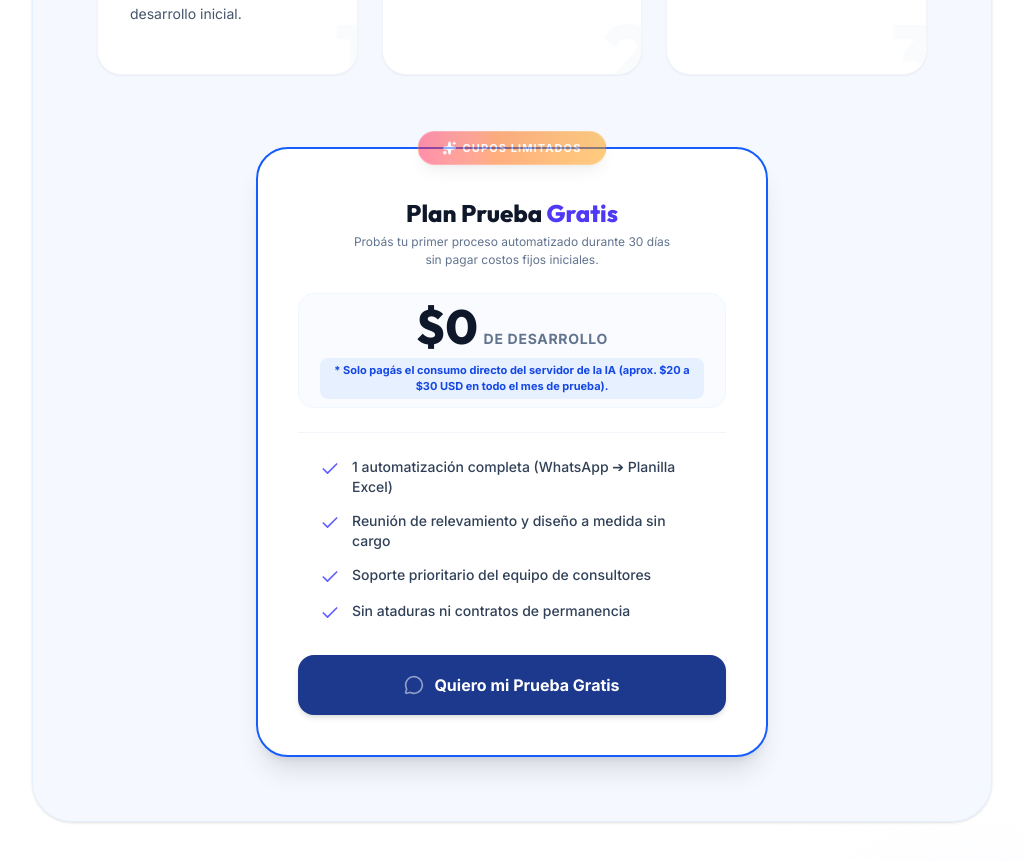
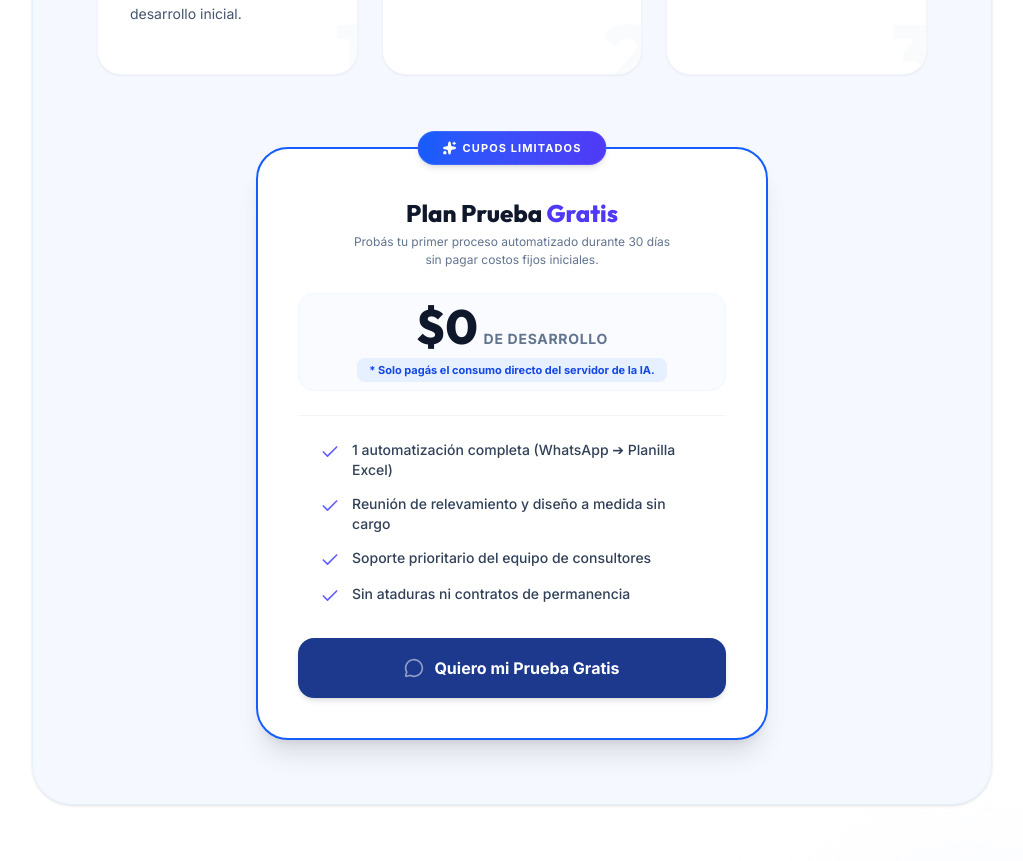
Before and after one commit to Ezequielmx/webia, a React (Vite) app: page / in a window 1280 px wide. Shown: the part 4640-5501 px from the top of the page, without its empty margins (128-1151 px from the left). Built offline with nearby package versions, Linux system fonts and the light colour scheme.

Commit message:
Update Cupos Limitados ribbon style to static blue-indigo and remove price approximation parenthetical from description

```diff
--- a/src/components/RiskFreePilot.jsx
+++ b/src/components/RiskFreePilot.jsx
@@ -85,7 +85,7 @@ export default function RiskFreePilot() {
             <div className="bg-white border-2 border-blue-600 rounded-[32px] p-6 sm:p-10 shadow-xl max-w-lg mx-auto relative flex flex-col justify-between scale-100 hover:scale-[1.01] transition-transform duration-200">
 
               {/* Premium Top Ribbon */}
-              <div className="absolute -top-4.5 left-1/2 -translate-x-1/2 bg-gradient-to-r from-rose-500 via-orange-500 to-amber-500 text-white text-[11px] font-black px-6 py-2 rounded-full uppercase tracking-widest flex items-center gap-1.5 shadow-lg border border-white/20 animate-pulse">
+              <div className="absolute -top-4.5 left-1/2 -translate-x-1/2 bg-gradient-to-r from-blue-600 to-indigo-600 text-white text-[11px] font-black px-6 py-2 rounded-full uppercase tracking-widest flex items-center gap-1.5 shadow-md border border-white/10">
                 <Sparkles className="h-3.5 w-3.5 fill-white" />
                 <span>Cupos Limitados</span>
               </div>
@@ -106,7 +106,7 @@ export default function RiskFreePilot() {
                     <span className="font-sans text-sm text-slate-500 font-bold uppercase tracking-wider">de desarrollo</span>
                   </div>
                   <p className="font-sans text-[11px] text-blue-700 font-bold mt-2 px-3 py-1 bg-blue-100/60 rounded-lg text-center max-w-sm">
-                    * Solo pagás el consumo directo del servidor de la IA (aprox. $20 a $30 USD en todo el mes de prueba).
+                    * Solo pagás el consumo directo del servidor de la IA.
                   </p>
                 </div>
 
```
